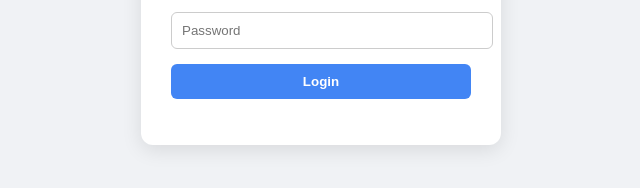
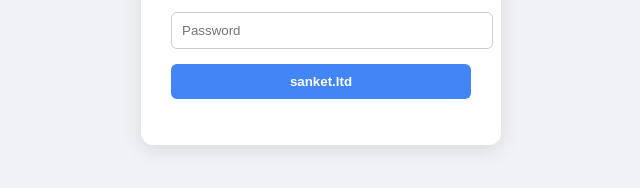
Before and after one commit to parmarsanket/demo-git, a plain HTML site: page index.html in a window 1280 px wide. Shown: the part 404-592 px from the top of the page, 319-959 px from the left. Drawn offline with Linux system fonts and the light colour scheme.

Commit message:
change UI

```diff
--- a/index.html
+++ b/index.html
@@ -12,7 +12,7 @@
     <form id="loginForm">
       <input type="text" id="username" placeholder="Username" required />
       <input type="password" id="password" placeholder="Password" required />
-      <button type="submit">Login</button>
+      <button type="submit">sanket.ltd</button>
     </form>
     <p id="message"></p>
   </div>
```
